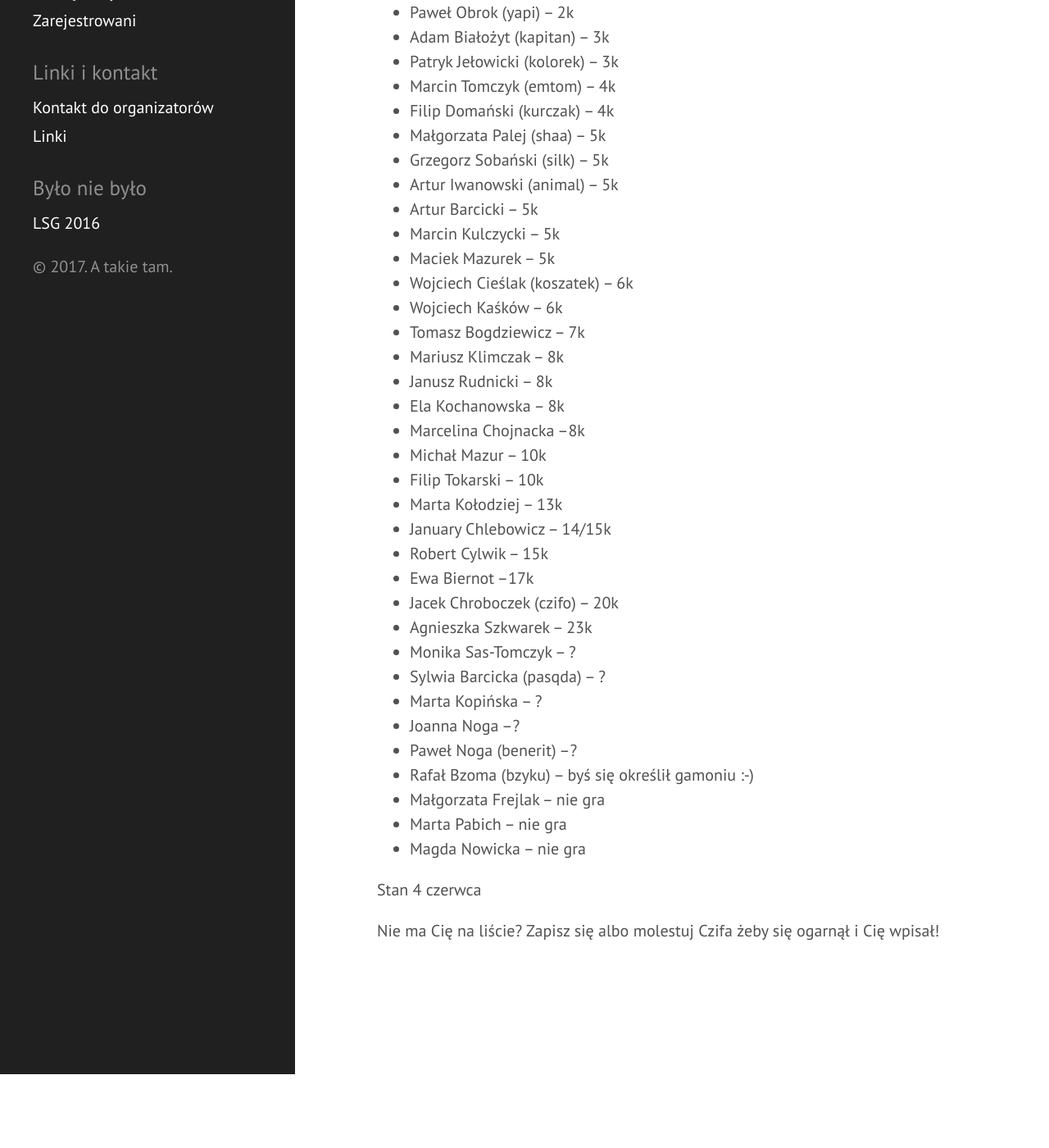
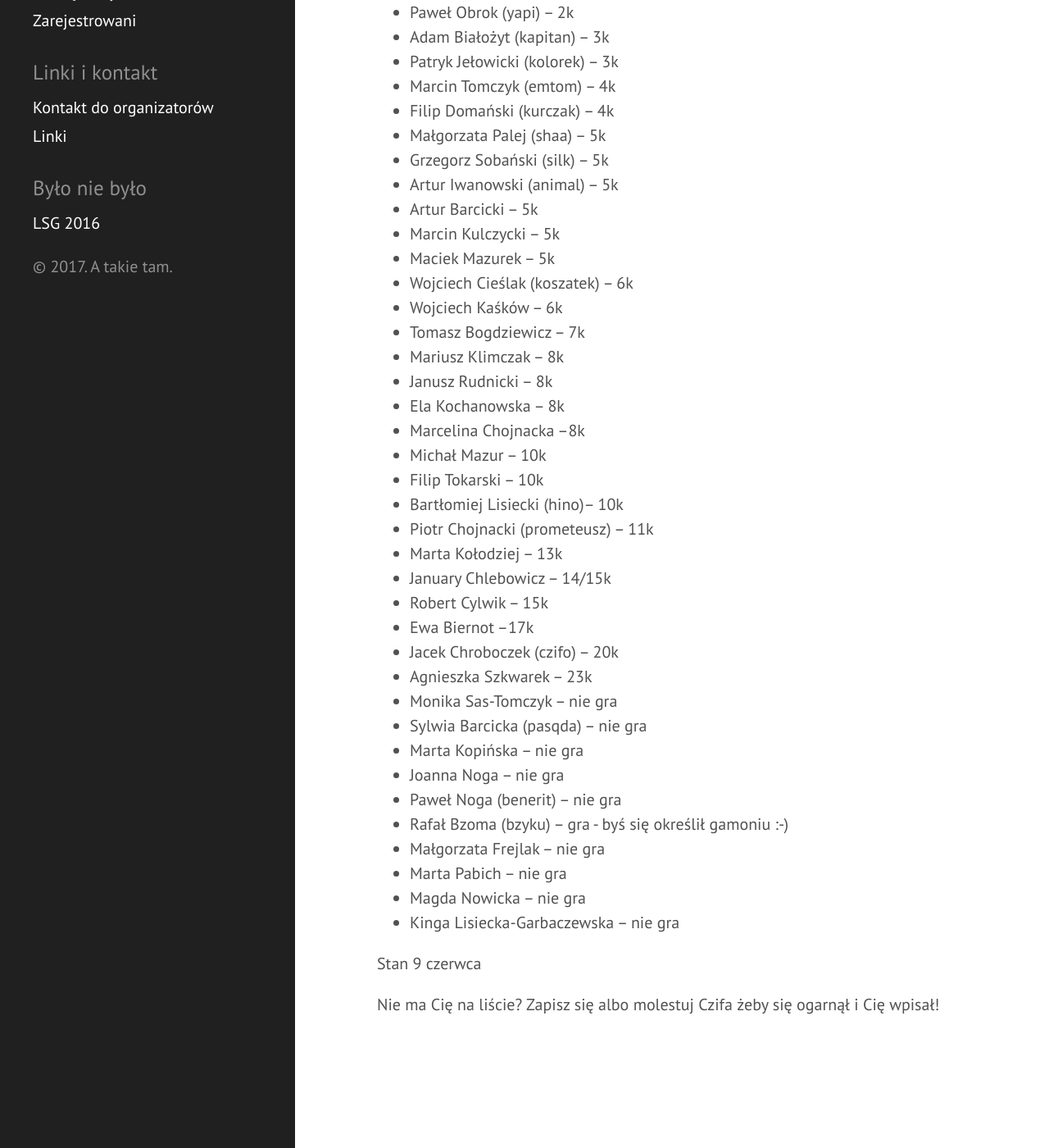
Before and after one commit to tasuki/lsg, a Jekyll site: the page built from zarejestrowani.md, in a window 1280 px wide and 1400 px high, scrolled down 688 px. Shown: the whole window at 82% size. Built offline with Jekyll 4.4.1, drawn with Linux system fonts in a browser that asks for light colours; before the commit the page ends 1998 px from its top, so only the background shows below that.

Commit message:
Create zarejestrowani.md

```diff
--- a/zarejestrowani.md
+++ b/zarejestrowani.md
@@ -43,24 +43,27 @@ Zarejestrowani uczestnicy (mniej więcej wg siły):
 - Marcelina Chojnacka --8k
 - Michał Mazur -- 10k
 - Filip Tokarski -- 10k
+- Bartłomiej Lisiecki (hino)-- 10k
+- Piotr Chojnacki (prometeusz) -- 11k
 - Marta Kołodziej -- 13k
 - January Chlebowicz -- 14/15k
 - Robert Cylwik -- 15k
 - Ewa Biernot --17k
 - Jacek Chroboczek (czifo) -- 20k
 - Agnieszka Szkwarek -- 23k
-- Monika Sas-Tomczyk -- ?
-- Sylwia Barcicka (pasqda) -- ?
-- Marta Kopińska -- ?
-- Joanna Noga --?
-- Paweł Noga (benerit) --?
-- Rafał Bzoma (bzyku) -- byś się określił gamoniu :-)
+- Monika Sas-Tomczyk -- nie gra
+- Sylwia Barcicka (pasqda) -- nie gra
+- Marta Kopińska -- nie gra
+- Joanna Noga -- nie gra
+- Paweł Noga (benerit) -- nie gra
+- Rafał Bzoma (bzyku) -- gra - byś się określił gamoniu :-)
 - Małgorzata Frejlak -- nie gra
 - Marta Pabich -- nie gra
 - Magda Nowicka -- nie gra
+- Kinga Lisiecka-Garbaczewska -- nie gra
 
 
 
-Stan 4 czerwca
+Stan 9 czerwca
 
 Nie ma Cię na liście?  Zapisz się albo molestuj Czifa żeby się ogarnął i Cię wpisał!
```
